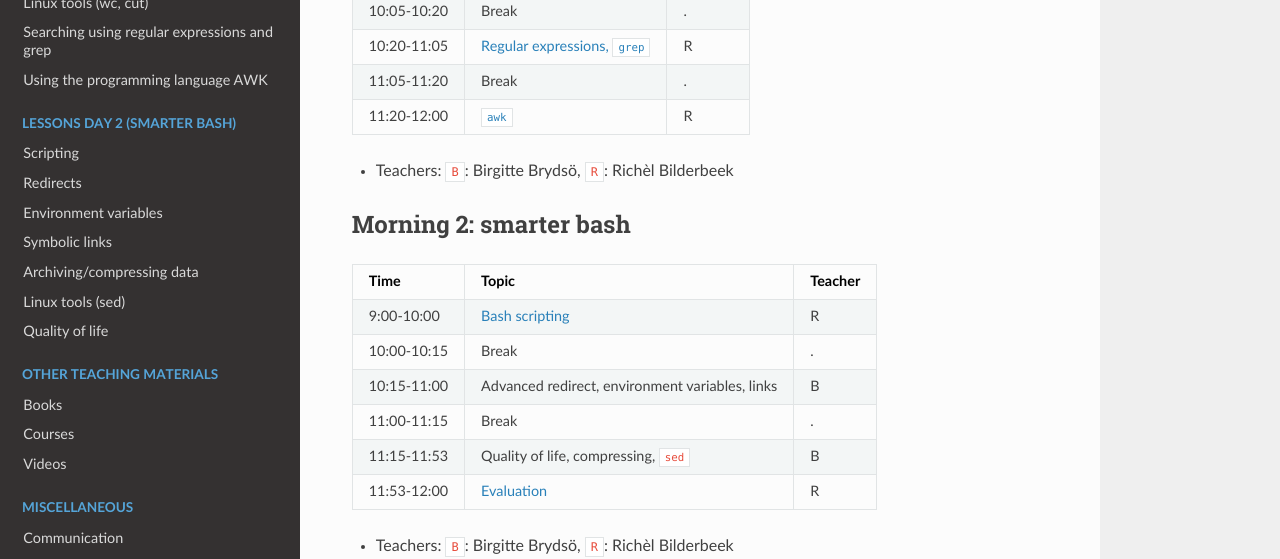
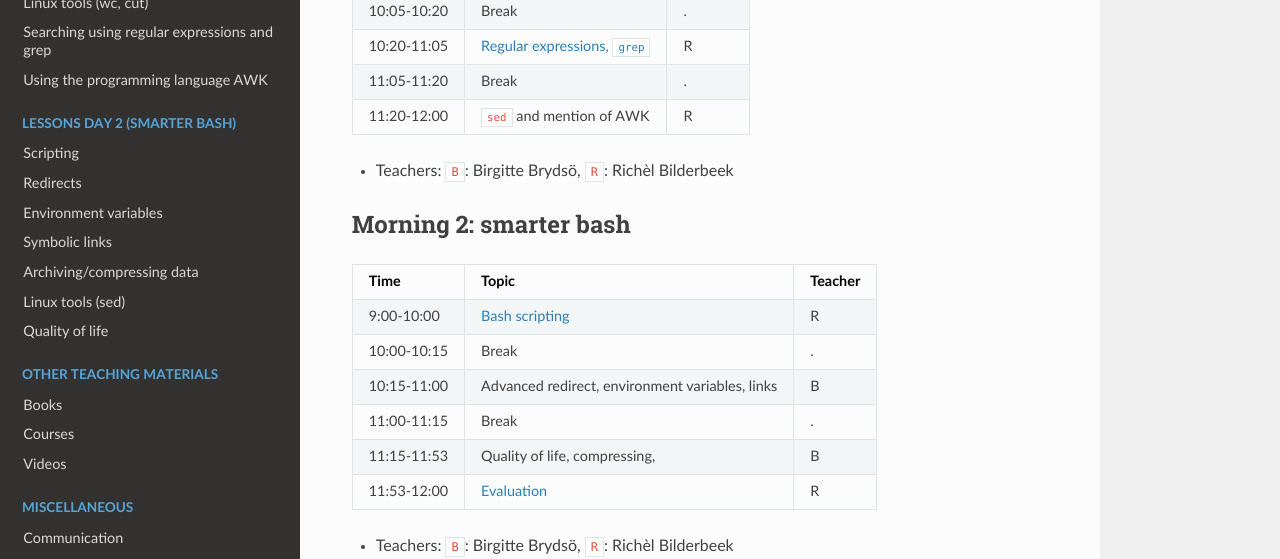
Before and after one commit to UPPMAX/linux-command-line-201, an MkDocs documentation site: the page built from docs/schedule.md, in a window 1280 px wide and 1111 px high. Shown: the part 399-958 px from the top of the window. Built offline with MkDocs 1.6.1, drawn with Linux system fonts in a browser that asks for light colours; nearby versions of some CDN libraries.

Commit message:
Update schedule following #18

```diff
--- a/docs/schedule.md
+++ b/docs/schedule.md
@@ -21,7 +21,7 @@
 | 10:05-10:20 | Break                                                                          | .       |
 | 10:20-11:05 | [Regular expressions, `grep`](sessions/regular_expressions_and_grep/README.md) | R       |
 | 11:05-11:20 | Break                                                                          | .       |
-| 11:20-12:00 | [`awk`](sessions/awk/README.md)                                                | R       |
+| 11:20-12:00 | `sed` and mention of AWK                                                       | R       |
 
 <!-- markdownlint-enable MD013 -->
 
```
Also changed, not shown: other parts of docs/schedule.md (+1 -1 lines).
